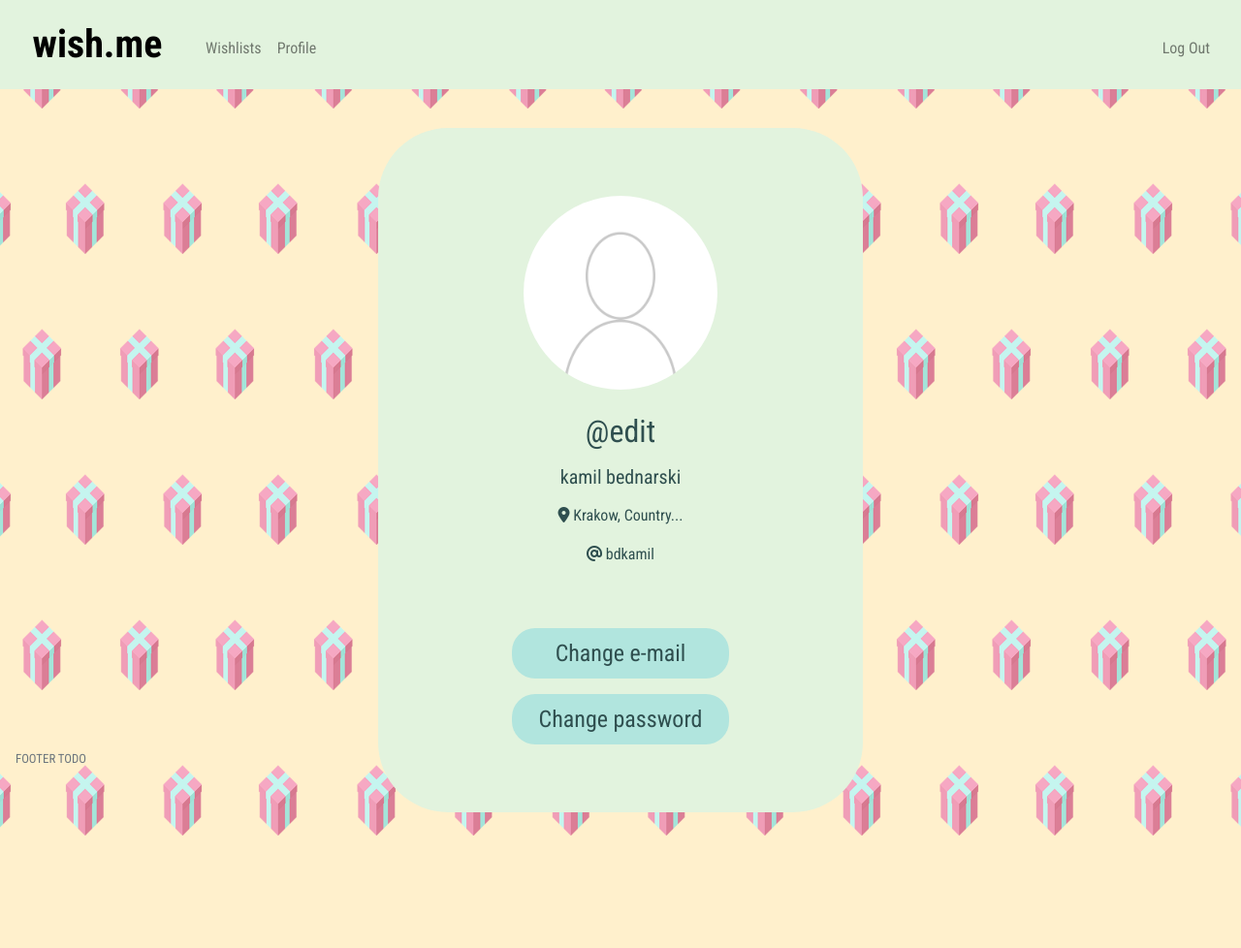
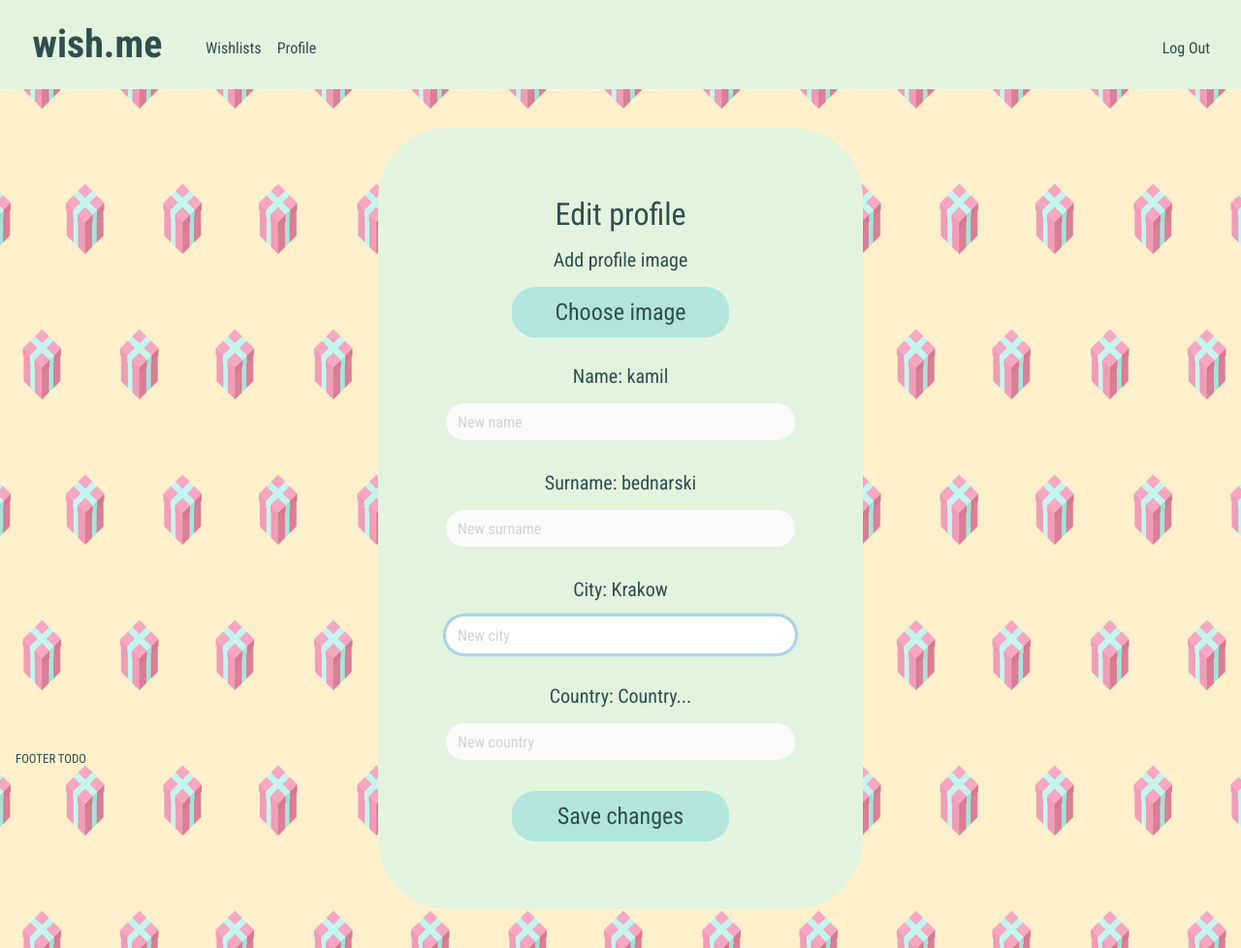
Before and after one commit to kamilbednarski/wish-me, a Flask app: page /profile/edit in a window 1280 px wide. Shown: the whole page at 97% size. Before the commit the page ends 862 px from the top, so only its background shows below. Run offline with Flask 2, Linux system fonts and the light colour scheme; a user stored in the database is signed in; some libraries are stand-ins or nearby versions; some web fonts are replaced.

Commit message:
new: edit profile

```diff
--- a/app.py
+++ b/app.py
@@ -1,7 +1,7 @@
 import os
 
 from cs50 import SQL
-from flask import Flask, flash, jsonify, redirect, render_template, request, session
+from flask import Flask, flash, jsonify, redirect, render_template, request, session, url_for
 from flask_session import Session
 from tempfile import mkdtemp
 from werkzeug.exceptions import default_exceptions, HTTPException, InternalServerError
@@ -146,8 +146,17 @@ def user_profile(username):
     city = user_data[0]["city"]
     country = user_data[0]["country"]
 
+    # Search for profile photo
+    user_image = db.execute("SELECT * FROM images WHERE id = :id", id=session["user_id"])
+
+    if user_image[0]["image"] is None:
+        image = url_for('static', filename='profileimg.bmp')
+    else:
+        image = user_image[0]["image"]
+
     # Render user's account page
-    return render_template("profile.html", username=username, name=name, surname=surname, email=email, city=city, country=country)
+    return render_template("profile.html", username=username, name=name, surname=surname, email=email, city=city, country=country, image=image)
+
 
 
 @app.route("/change/password", methods=["GET", "POST"])
@@ -215,13 +224,51 @@ def change_email():
         return render_template("changeemail.html")
 
 
-@app.route("/profile/<username>/edit", methods=["GET", "POST"])
+@app.route("/profile/edit", methods=["GET", "POST"])
 @login_required
 def edit_profile():
-    # This method changes account details
+
+    # Query database for account details where userids are equal
+    user_data = db.execute("SELECT * FROM users WHERE id = :id", id=session["user_id"])
+
+    # Save data
+    username = user_data[0]["username"]
+    name = user_data[0]["name"]
+    surname = user_data[0]["surname"]
+    email = user_data[0]["email"]
+    city = user_data[0]["city"]
+    country = user_data[0]["country"]
+
+    # This method displays user's account card
     if request.method == "POST":
 
-        return redirect(f"/profile/{session['username']}")
+        # If image provided
+        if request.form.get("image"):
+            new_image = request.form.get("image")
+            db.execute("UPDATE images SET image = :new_image WHERE id = :id", new_image=new_image, id=session["user_id"])
+
+        # If name provided
+        if request.form.get("name"):
+            new_name = request.form.get("name")
+            db.execute("UPDATE users SET name = :new_name WHERE id = :id", new_name=new_name, id=session["user_id"])
+
+        # If surname provided
+        if request.form.get("surname"):
+            new_surname = request.form.get("surname")
+            db.execute("UPDATE users SET surname = :new_surname WHERE id = :id", new_surname=new_surname, id=session["user_id"])
+
+        # If city provided
+        if request.form.get("city"):
+            new_city = request.form.get("city")
+            db.execute("UPDATE users SET city = :new_city WHERE id = :id", new_city=new_city, id=session["user_id"])
+
+        # If country provided
+        if request.form.get("country"):
+            new_country = request.form.get("country")
+            db.execute("UPDATE users SET name = :new_country WHERE id = :id", new_country=new_country, id=session["user_id"])
+
+        # Render user's account page
+        return redirect("/profile")
 
     else:
-        return render_template("profileedit.html")
+        return render_template("profileedit.html", username=username, name=name, surname=surname, email=email, city=city, country=country)
--- a/static/styles.css
+++ b/static/styles.css
@@ -23,6 +23,14 @@ main {
     color: darkslategray;
 }
 
+h2 {
+    font-weight: 400;
+}
+
+h5 {
+    font-weight: 400;
+}
+
 .toggler-button {
     border: none;
 }
@@ -40,14 +48,14 @@ main {
 .logo {
     padding-left: 0.3rem;
     padding-right: 0.3rem;
-    color: #000000;
+    color: darkslategray;
     font-size: 2.5rem;
     font-weight: 700;
 }
 
 .logo:hover {
     text-decoration: none;
-    color: #000000;
+    color: darkslategray;
 }
 
 .logo-surrounding {
@@ -109,10 +117,38 @@ main {
     border-radius: 50%;
 }
 
-h2 {
-    font-weight: 400;
+.text-href {
+    color: #F76EAB;
 }
 
-h5 {
+.text-href:hover {
+    color: #AB3368;
+}
+
+.text-navbar {
+    color: darkslategray !important;
+}
+
+input[type="file"] {
+    display: none;
+}
+
+.file-input {
+    border-radius: 1.5rem;
+    padding: 0.5rem 1rem 0.5rem 1rem;
+    background-color: #B1E5DE;
+    font-size: 1.5rem;
     font-weight: 400;
+    border: none;
+    color: darkslategray;
+    width: 14rem;
+    position: absolute;
+    margin: auto;
+    right: 0;
+    left: 0;
 }
+
+.file-input:hover {
+    background-color: #9CD4CD;
+    text-decoration: none;
+}
--- a/templates/layout.html
+++ b/templates/layout.html
@@ -51,16 +51,16 @@
             <div class="collapse navbar-collapse" id="navbar">
                 {% if session.user_id %}
                     <ul class="navbar-nav mr-auto mt-2 px-2 pl-3">
-                        <li class="nav-item"><a class="nav-link" href="/">Wishlists</a></li>
-                        <li class="nav-item"><a class="nav-link" href="/profile">Profile</a></li>
+                        <li class="nav-item"><a class="nav-link text-navbar" href="/">Wishlists</a></li>
+                        <li class="nav-item"><a class="nav-link text-navbar" href="/profile">Profile</a></li>
                     </ul>
                     <ul class="navbar-nav ml-auto mt-2 px-2 pl-3">
-                        <li class="nav-item"><a class="nav-link" href="/logout">Log Out</a></li>
+                        <li class="nav-item"><a class="nav-link text-navbar" href="/logout">Log Out</a></li>
                     </ul>
                 {% else %}
                     <ul class="navbar-nav ml-auto mt-2 px-2 pl-3">
-                        <li class="nav-item"><a class="nav-link" href="/register">Join Us</a></li>
-                        <li class="nav-item"><a class="nav-link" href="/login">Log In</a></li>
+                        <li class="nav-item"><a class="nav-link text-navbar" href="/register">Join Us</a></li>
+                        <li class="nav-item"><a class="nav-link text-navbar" href="/login">Log In</a></li>
                     </ul>
                 {% endif %}
             </div>
@@ -78,7 +78,7 @@
             {% block main %}{% endblock %}
         </main>
         <div class="text-center">
-            <footer class="navbar fixed-bottom small text-muted">FOOTER TODO</footer>
+            <footer class="navbar fixed-bottom small text-muted text-navbar">FOOTER TODO</footer>
         </div>
     </body>
 
--- a/templates/login.html
+++ b/templates/login.html
@@ -35,7 +35,7 @@
                 <label class="form-label-m">Don't have an account?</label>
             </div>
             <div class="text-center">
-                <a href="/register">Create one and join wish.me!</a>
+                <a class="text-href" href="/register">Create one and join wish.me!</a>
             </div>
         </div>
     </div>
--- a/templates/profile.html
+++ b/templates/profile.html
@@ -7,20 +7,22 @@
 {% block main %}
     <div class="form-container">
         <div class="text-center pb-4">
-            <img class="profile-img" src={{ url_for('static', filename='profileimg.bmp') }} width="200px" height="200px">
-        </div>
-
-        <!-- Username -->
-        <div class="text-center">
-            <label class="form-label-l"><h2>@{{ username }}</h2></label>
+            <img class="profile-img" src={{ image }} width="200px" height="200px">
         </div>
 
         <!-- Name and surname -->
         <div class="form-group">
             <div class="text-center">
-                <h5>{{ name }} {{ surname }}</h5>
+                <h2>{{ name }} {{ surname }}</h2>
             </div>
         </div>
+
+        <!-- Username -->
+        <div class="text-center">
+            <label class="form-label-l"><h5>@{{ username }}</h5></label>
+        </div>
+
+        <!-- Location -->
         <div class="form-group">
             <div class="text-center">
                 <p>
@@ -31,6 +33,8 @@
                 </p>
             </div>
         </div>
+
+        <!-- Email -->
         <div class="form-group">
             <div class="text-center">
                 <p>
@@ -42,8 +46,15 @@
             </div>
         </div>
 
+        <!-- Button to edit profile -->
+        <div class="text-center pt-5 pb-3">
+            <form class="text-center" action="/profile/edit">
+                <input class="form-button" type="submit" value="Edit profile" />
+            </form>
+        </div>
+
         <!-- Button to change password -->
-        <div class="text-center pt-5 pb-3">
+        <div class="text-center pb-3">
             <form class="text-center" action="/change/email">
                 <input class="form-button" type="submit" value="Change e-mail" />
             </form>
--- /dev/null
+++ b/templates/profileedit.html
@@ -0,0 +1,61 @@
+{% extends "layout.html" %}
+
+{% block title %}
+    Your account
+{% endblock %}
+
+{% block main %}
+    <div class="form-container">
+        <div class="text-center">
+            <label class="form-label-l"><h2>Edit profile</h2></label>
+        </div>
+        <form action="/profile/edit" method="post" id="login_form">
+
+            <!-- Profile photo -->
+            <div class="form-group pb-3">
+                <div class="text-center">
+                    <label class="form-label-m "><h5>Add profile image</h5></label>
+                </div>
+                    <input id="image" name="image" type="file" accept="image/*"/>
+                    <label class="file-input text-center" for="image">Choose image</label>
+            </div>
+
+            <!-- Name -->
+            <div class="form-group pt-5">
+                <div class="text-center">
+                    <label class="form-label-m"><h5>Name: {{ name }}</h5></label>
+                </div>
+                <input class="form-control form-input" name="name" placeholder="New name" type="text">
+            </div>
+
+            <!-- Surname -->
+            <div class="form-group pt-3">
+                <div class="text-center">
+                    <label class="form-label-m "><h5>Surname: {{ surname }}</h5></label>
+                </div>
+                <input class="form-control form-input" name="surname" placeholder="New surname" type="text">
+            </div>
+
+            <!-- City -->
+            <div class="form-group pt-3">
+                <div class="text-center">
+                    <label class="form-label-m "><h5>City: {{ city }}</h5></label>
+                </div>
+                <input autocomplete="off" autofocus class="form-control form-input" name="city" placeholder="New city" type="text">
+            </div>
+
+            <!-- Country -->
+            <div class="form-group pt-3">
+                <div class="text-center">
+                    <label class="form-label-m "><h5>Country: {{ country }}</h5></label>
+                </div>
+                <input class="form-control form-input" name="country" placeholder="New country" type="text">
+            </div>
+
+            <!-- Button Save changes -->
+            <div class="text-center pt-3">
+                <button class="form-button" type="submit">Save changes</button>
+            </div>
+        </form>
+    </div>
+{% endblock %}
--- a/templates/register.html
+++ b/templates/register.html
@@ -322,7 +322,7 @@
                     <label class="form-label-m ">Already have an account?</label>
                 </div>
                 <div class="text-center">
-                    <a href="/login">Log in!</a>
+                    <a class="text-href" href="/login">Log in!</a>
                 </div>
             </div>
         </form>
```
Also changed, not shown: wish.db.
